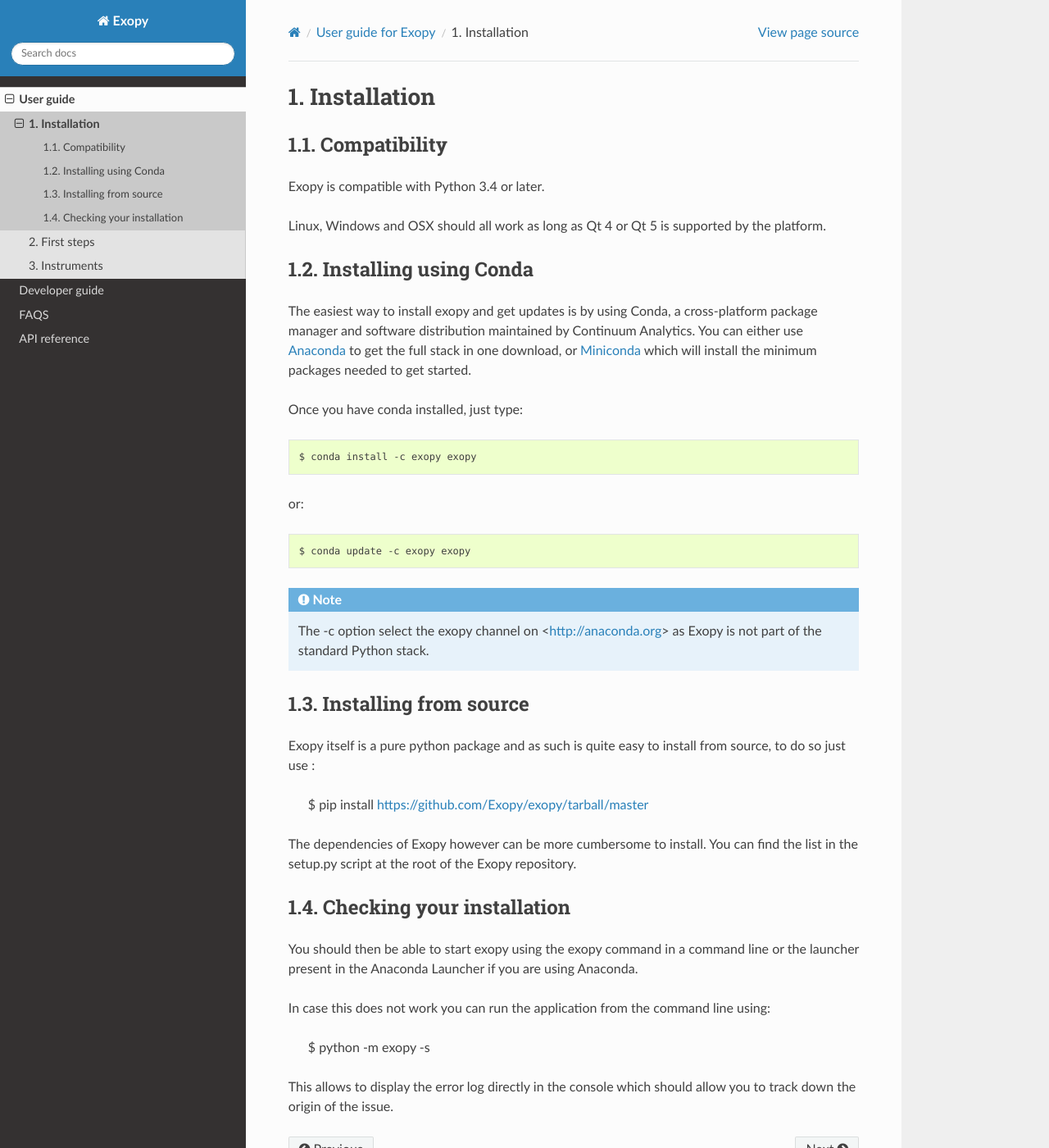
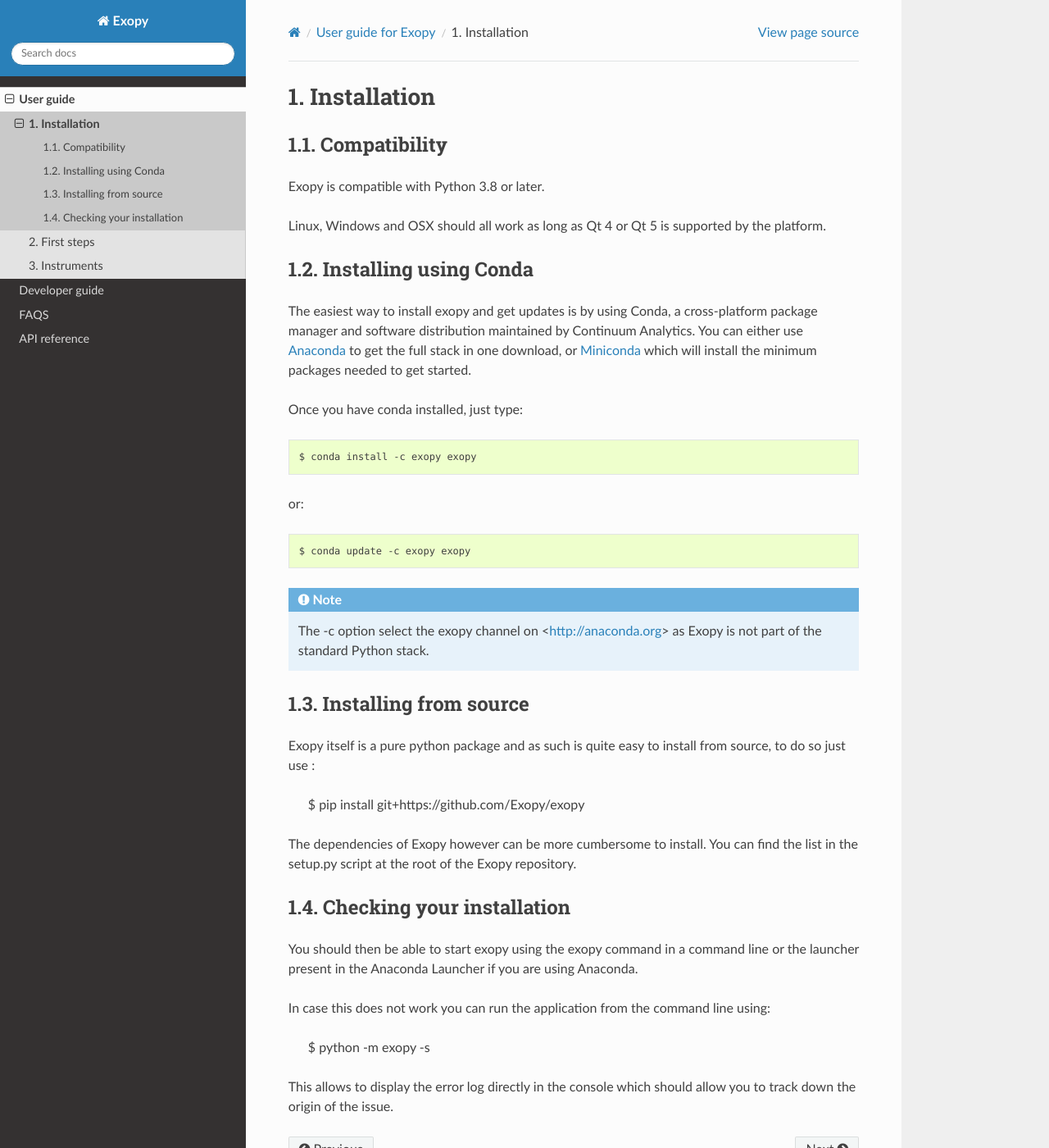
Before and after one commit to Exopy/exopy, a Sphinx documentation site: the page built from docs/source/user_guide/installation.rst, in a window 1280 px wide and 1400 px high. Shown: the whole window at 82% size. Built offline with Sphinx 7.4.7 and the Read the Docs theme 2.0.0, drawn with Linux system fonts in a browser that asks for light colours; pages that are not in the unit, such as notebooks, are missing from menus; the version number could not be read and is left out.

Commit message:
docs: update installation instructions

```diff
--- a/docs/source/user_guide/installation.rst
+++ b/docs/source/user_guide/installation.rst
@@ -6,7 +6,7 @@
 Compatibility
 -------------
 
-Exopy is compatible with Python 3.4 or later.
+Exopy is compatible with Python 3.8 or later.
 
 Linux, Windows and OSX should all work as long as Qt 4 or Qt 5 is supported
 by the platform.
@@ -40,7 +40,7 @@
 Exopy itself is a pure python package and as such is quite easy to install from
 source, to do so just use :
 
-    $ pip install https://github.com/Exopy/exopy/tarball/master
+    $ pip install git+https://github.com/Exopy/exopy
 
 The dependencies of Exopy however can be more cumbersome to install. You can
 find the list in the setup.py script at the root of the Exopy repository.
```
